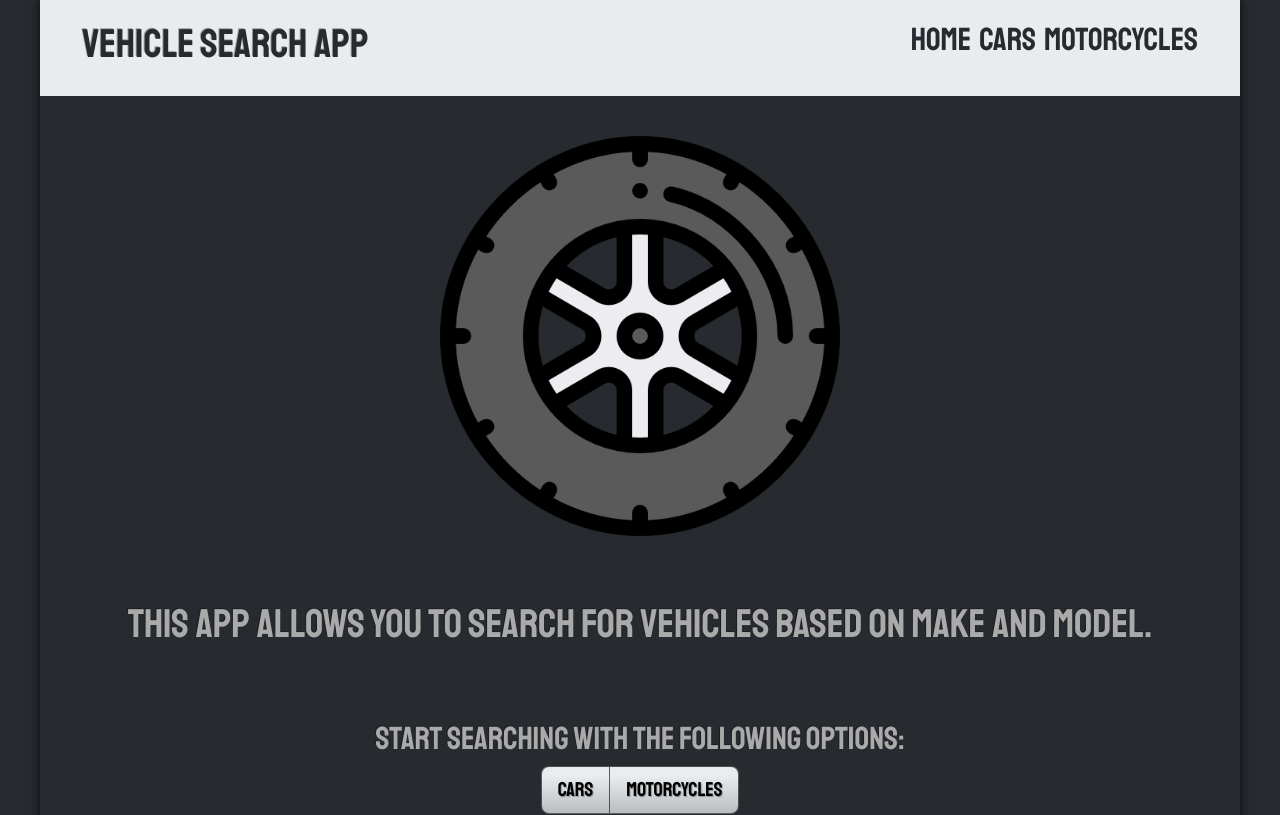
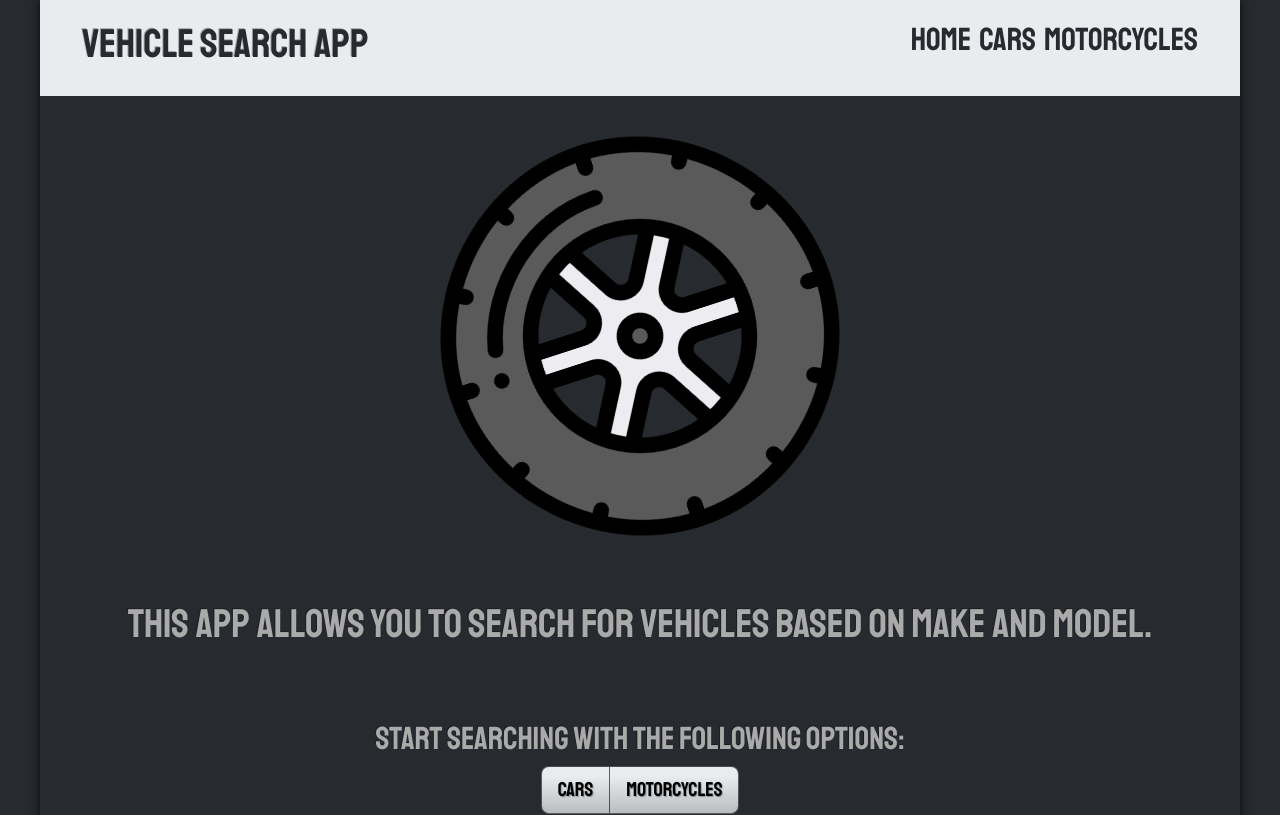
Before and after one commit to Bracye/car-search-app, a React (Vite) app: page / in a window 1280 px wide. Shown: the top 815 px of the page. Built offline with nearby package versions, Linux system fonts and the light colour scheme.

Commit message:
Finished project with added animation

```diff
--- a/src/components/Footer.jsx
+++ b/src/components/Footer.jsx
@@ -4,7 +4,7 @@ function Footer() {
   return (
     //Footer with some details and styling
     <footer className="text-center py-5" style={{ fontFamily: 'Staatliches' }}>
-      <p className='fs-3'>Vehicle Search App &copy; 2023 - Ernest Bracy</p>
+      <p className='fs-3'>Vehicle Search App &copy; {new Date().getFullYear()} - Ernest Bracy</p>
     </footer>
   );
 }
--- /dev/null
+++ b/src/pages/Main.css
@@ -0,0 +1,8 @@
+@keyframes spin {
+    0% { transform: rotate(0deg); }
+    100% { transform: rotate(360deg); }
+  }
+
+  .spinning {
+    animation: spin 8s linear infinite;
+  }
--- a/src/pages/Main.jsx
+++ b/src/pages/Main.jsx
@@ -1,11 +1,17 @@
 import React from 'react';
 import { Link } from 'react-router-dom';
 import tireImage from '../images/tire.png';
+import './Main.css'; // Make sure to adjust the path based on your file structure
 
 function Main() {
   return (
     <div style={{ textAlign: 'center', fontFamily: 'Staatliches, sans-serif' }}>
-      <img src={tireImage} alt="Tire Image" style={{ maxWidth: '400px', height: 'auto', margin: '40px' }} />
+      <img
+        src={tireImage}
+        alt="Tire Image"
+        className="spinning"
+        style={{ maxWidth: '400px', height: 'auto', margin: '40px' }}
+      />
       <h2 className='mb-5 py-4 fs-1'>This app allows you to search for vehicles based on make and model.</h2>
       <h3 className='fs-2'>Start searching with the following options:</h3>
       <div className="d-flex justify-content-center">
```
